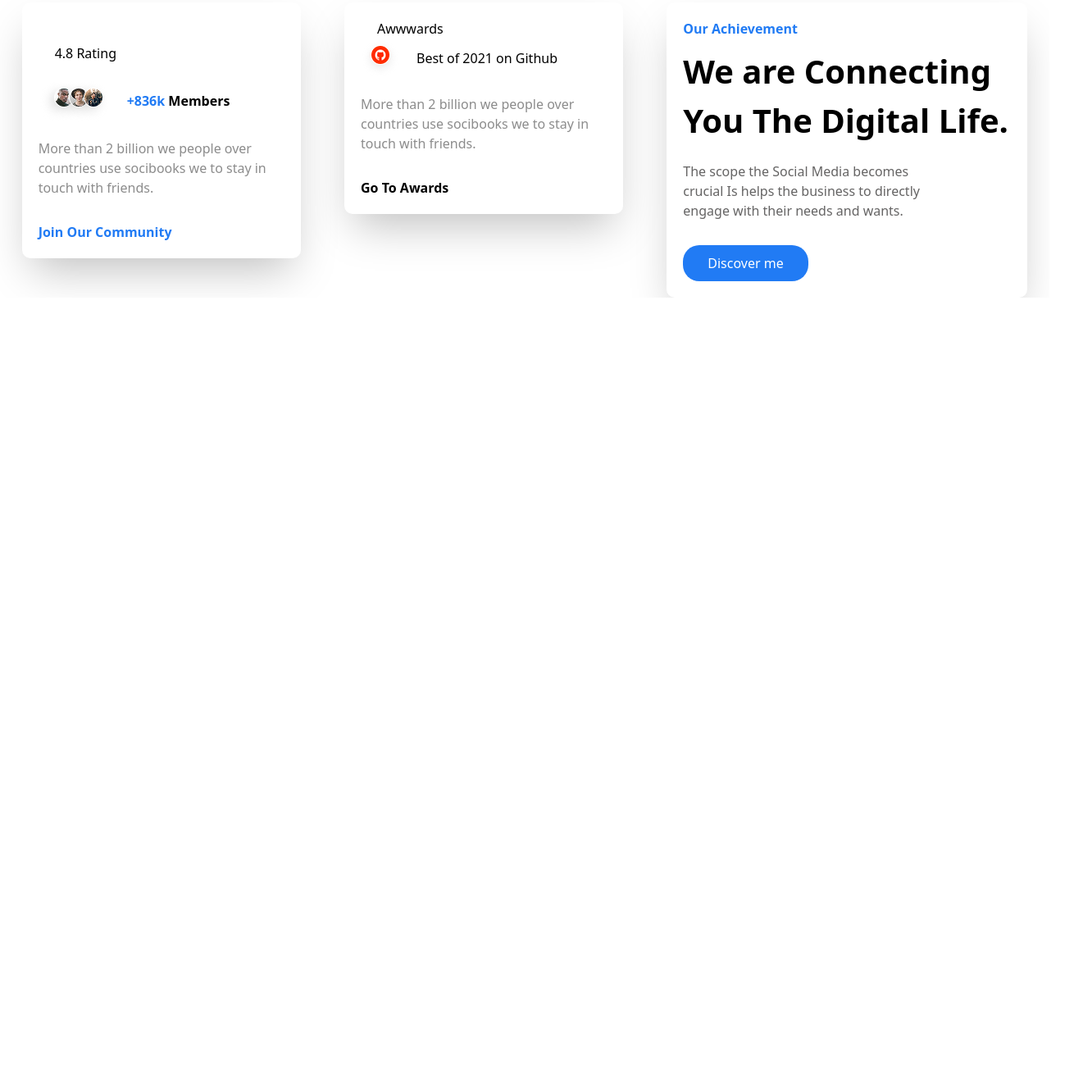
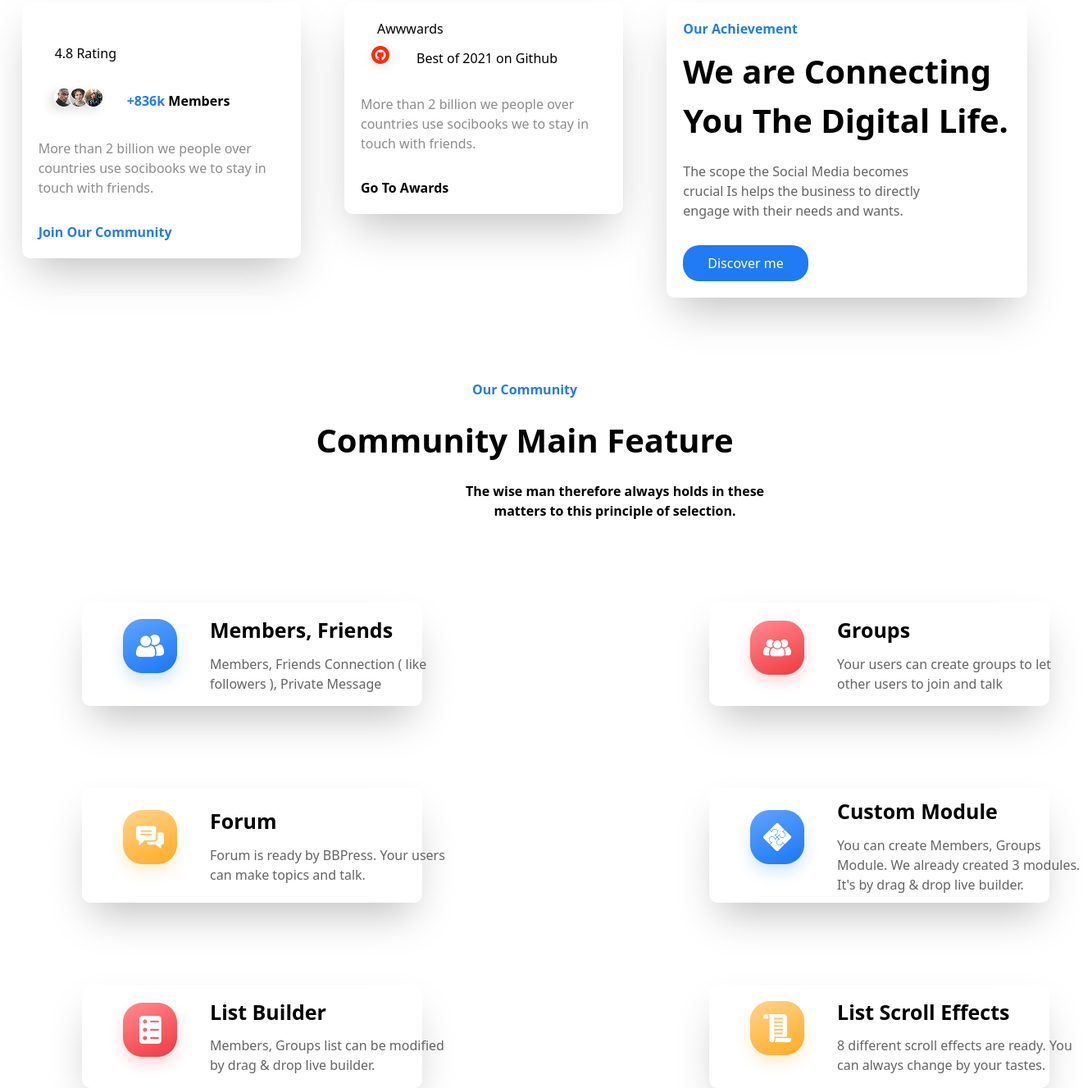
Before and after one commit to Manuchehrzoda/new-project-1, a website: page index.html in a window 1280 px wide. Shown: the part 1410-2737 px from the top of the page at 82% size, 1321 px wide, since content can reach past the window. Before the commit the page ends 1773 px from the top, so only its background shows below. Drawn offline with Linux system fonts and the light colour scheme.

Commit message:
section4

```diff
--- a/index.html
+++ b/index.html
@@ -29,7 +29,8 @@
 
             </div>
 
-            <button class="flex items-center gap-[20px] shadow-xl px-[10px]"><img class="w-[20px] h-[20px]" src="./src/MagnifyingGlass (2).png" alt="">Search Hare...</button>
+            <button class="flex items-center gap-[20px] shadow-xl px-[10px]"><img class="w-[20px] h-[20px]"
+                    src="./src/MagnifyingGlass (2).png" alt="">Search Hare...</button>
 
         </div>
 
@@ -39,12 +40,15 @@
 
                 <button class="bg-blue-200 text-[#217BF4] py-[10px] px-[30px] rounded-[20px]">Netbook community</button>
                 <h1 class="text-[40px] font-bold w-[400px] mt-[30px]">Your Solutions For Community!</h1>
-                <p class="text-[#656464] w-[400px] mt-[30px]">More than 2 billion people in over countries use socibook to stay in touch with friends & family.</p>
+                <p class="text-[#656464] w-[400px] mt-[30px]">More than 2 billion people in over countries use socibook
+                    to stay in touch with friends & family.</p>
 
                 <div class="mt-[50px] flex items-center gap-[50px]">
 
                     <button class="bg-[#217BF4] text-[white] px-[30px] py-[25px] rounded-[20px]">About More</button>
-                    <button class="bg-[#FFFFFF] text-[#217BF4] border-[2px] border-[solid] border-[#217BF4]  px-[30px] py-[25px] rounded-[20px]">Invite Friend</button>
+                    <button
+                        class="bg-[#FFFFFF] text-[#217BF4] border-[2px] border-[solid] border-[#217BF4]  px-[30px] py-[25px] rounded-[20px]">Invite
+                        Friend</button>
 
                 </div>
 
@@ -62,11 +66,15 @@
 
             <p class="text-[#217BF4] font-bold">Whats Netboks?</p>
             <h1 class="text-[40px] font-bold w-[420px] mt-[20px]">Why Join to Netbook Social Network?</h1>
-            <p class="text-[#656464] w-[400px] mt-[20px]">Recent surveys have indicated that small businesses recognise the need they have to connect with consumer.</p>
+            <p class="text-[#656464] w-[400px] mt-[20px]">Recent surveys have indicated that small businesses recognise
+                the need they have to connect with consumer.</p>
 
-            <p class="flex items-center gap-[20px] font-bold mt-[100px]"><img src="./src/Ellipse 11 (3).png" alt="">Groups</p>
-            <p class="flex items-center gap-[20px] font-bold mt-[10px]"><img src="./src/Ellipse 11 (3).png" alt="">Messages</p>
-            <p class="flex items-center gap-[20px] font-bold mt-[10px]"><img src="./src/Ellipse 11 (3).png" alt="">Share</p>
+            <p class="flex items-center gap-[20px] font-bold mt-[100px]"><img src="./src/Ellipse 11 (3).png"
+                    alt="">Groups</p>
+            <p class="flex items-center gap-[20px] font-bold mt-[10px]"><img src="./src/Ellipse 11 (3).png"
+                    alt="">Messages</p>
+            <p class="flex items-center gap-[20px] font-bold mt-[10px]"><img src="./src/Ellipse 11 (3).png" alt="">Share
+            </p>
 
         </div>
 
@@ -103,7 +111,8 @@
 
             </div>
 
-            <p class="text-[#8C8C8C] w-[300px] mt-[20px] pb-[30px]">More than 2 billion we people over countries use socibooks we to stay in touch with friends.</p>
+            <p class="text-[#8C8C8C] w-[300px] mt-[20px] pb-[30px]">More than 2 billion we people over countries use
+                socibooks we to stay in touch with friends.</p>
 
             <b class="mt-[30px] text-[#217BF4]">Join Our Community</b>
 
@@ -114,7 +123,8 @@
             <p class="flex items-center gap-[20px]"><img src="./src/Trophy.png" alt="">Awwwards</p>
             <p class="flex items-center gap-[20px]"><img src="./src/Ellipse 14.png" alt="">Best of 2021 on Github</p>
 
-            <p class="text-[#8C8C8C] w-[300px] mt-[20px] pb-[30px]">More than 2 billion we people over countries use socibooks we to stay in touch with friends.</p>
+            <p class="text-[#8C8C8C] w-[300px] mt-[20px] pb-[30px]">More than 2 billion we people over countries use
+                socibooks we to stay in touch with friends.</p>
             <b>Go To Awards</b>
 
         </div>
@@ -123,13 +133,129 @@
 
             <p class="text-[#217BF4] font-bold">Our Achievement</p>
             <h1 class="mt-[10px] text-[40px] w-[400px] font-bold">We are Connecting You The Digital Life.</h1>
-            <p class="text-[#656464] w-[300px] mt-[20px]">The scope the Social Media becomes crucial Is helps the business to directly engage with their needs and wants.</p>
+            <p class="text-[#656464] w-[300px] mt-[20px]">The scope the Social Media becomes crucial Is helps the
+                business to directly engage with their needs and wants.</p>
             <button class="bg-[#217BF4] py-[10px] px-[30px] text-[white] rounded-[20px] mt-[30px]">Discover me</button>
 
         </div>
 
     </div>
 
+    <p class="text-[#217BF4] font-bold mt-[100px] flex items-center justify-center">Our Community</p>
+    <h1 class="text-[40px] font-bold flex items-center justify-center mt-[20px]">Community Main Feature</h1>
+    <p class="w-[400px] text-center font-bold ml-[550px] mt-[20px]">The wise man therefore always holds in these matters
+        to this principle of selection.</p>
+
+
+    <div class="flex iteams-center gap-[350px] mt-[100px] ml-[100px]">
+
+        <div class="flex items-center gap-[20px] py-[10px] px-[30px] shadow-2xl rounded-[10px]">
+
+            <img src="./src/Icon (8).png" alt="">
+
+            <div>
+
+                <b class="text-[25px]">Members, Friends</b>
+                <p class="text-[#656464] w-[300px] mt-[10px]">Members, Friends Connection ( like followers ), Private
+                    Message</p>
+
+            </div>
+
+        </div>
+
+        <div class="flex items-center gap-[20px] py-[10px] px-[30px] shadow-2xl rounded-[10px]">
+
+            <img src="./src/Icon (9).png" alt="">
+
+            <div>
+
+                <b class="text-[25px]">Groups</b>
+                <p class="text-[#656464] w-[300px] mt-[10px]">Your users can create groups to let other users to join
+                    and talk</p>
+
+            </div>
+
+        </div>
+
+    </div>
+
+    <div class="flex iteams-center gap-[350px] mt-[100px] ml-[100px]">
+
+        <div class="flex items-center gap-[20px] py-[10px] px-[30px] shadow-2xl rounded-[10px]">
+
+            <img src="./src/Icon (10).png" alt="">
+
+            <div>
+
+                <b class="text-[25px]">Forum</b>
+                <p class="text-[#656464] w-[300px] mt-[10px]">Forum is ready by BBPress. Your users can make topics and
+                    talk.</p>
+
+            </div>
+
+        </div>
+
+        <div class="flex items-center gap-[20px] py-[10px] px-[30px] shadow-2xl rounded-[10px]">
+
+            <img src="./src/Icon (11).png" alt="">
+
+            <div>
+
+                <b class="text-[25px]">Custom Module</b>
+                <p class="text-[#656464] w-[300px] mt-[10px]">You can create Members, Groups Module. We already created
+                    3 modules. It's by drag & drop live builder.</p>
+
+            </div>
+
+        </div>
+
+    </div>
+
+    <div class="flex iteams-center gap-[350px] mt-[100px] ml-[100px]">
+
+        <div class="flex items-center gap-[20px] py-[10px] px-[30px] shadow-2xl rounded-[10px]">
+
+            <img src="./src/Icon (12).png" alt="">
+
+            <div>
+
+                <b class="text-[25px]">List Builder</b>
+                <p class="text-[#656464] w-[300px] mt-[10px]">Members, Groups list can be modified by drag & drop live
+                    builder.</p>
+
+            </div>
+
+        </div>
+
+        <div class="flex items-center gap-[20px] py-[10px] px-[30px] shadow-2xl rounded-[10px]">
+
+            <img src="./src/Icon (13).png" alt="">
+
+            <div>
+
+                <b class="text-[25px]">List Scroll Effects</b>
+                <p class="text-[#656464] w-[300px] mt-[10px]">8 different scroll effects are ready.
+                    You can always change by your tastes.</p>
+
+            </div>
+
+        </div>
+
+    </div>
+
+
+
+
+
+
+
+
+
+
+
+
+
+
 </body>
 
 </html>
```
Also changed, not shown: src/Fill.png (added), src/Icon (10).png (added), src/Icon (11).png (added), src/Icon (12).png (added), src/Icon (13).png (added), src/Icon (8).png (added), src/Icon (9).png (added), src/output.css. Lines whose indentation alone changed are shown as unchanged.
